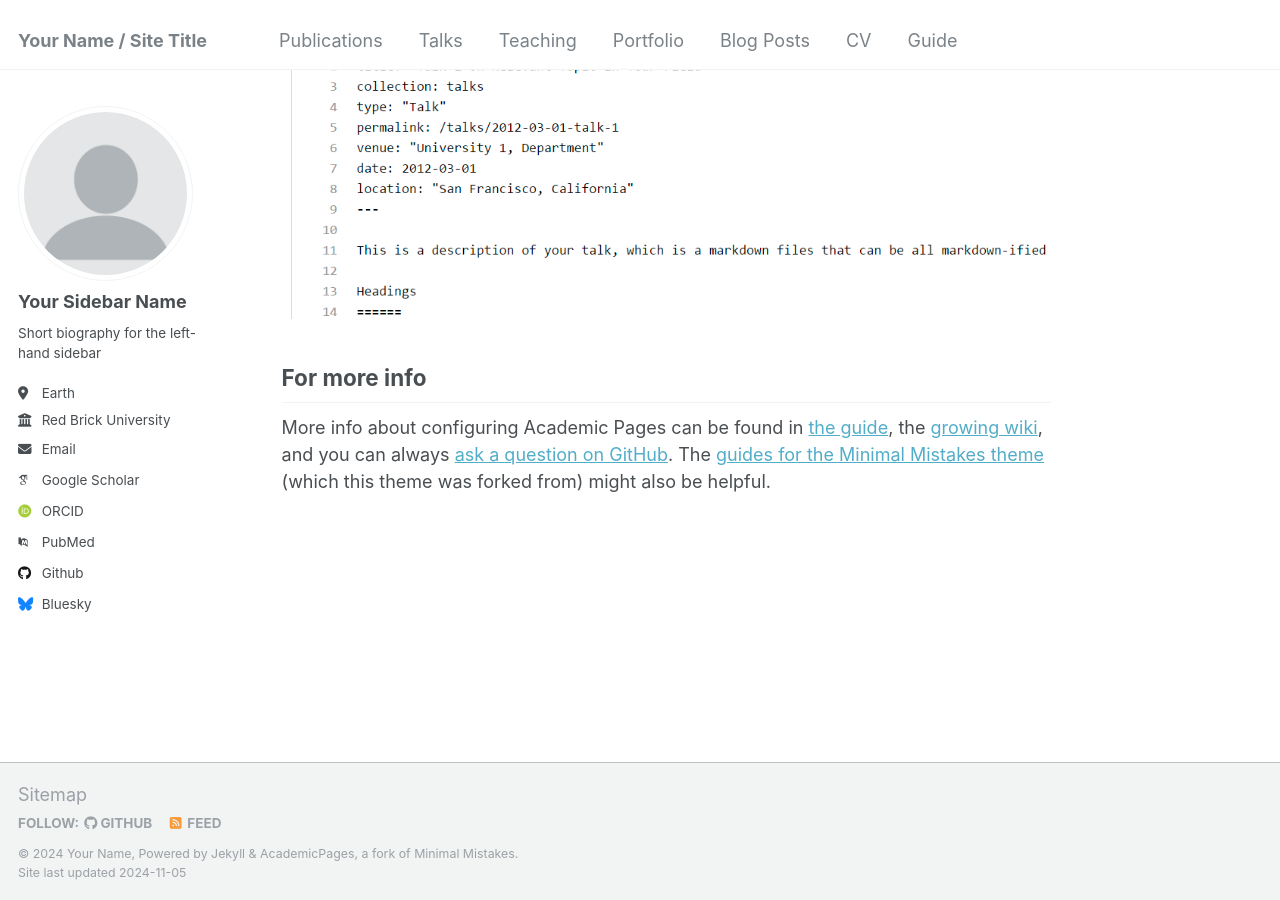
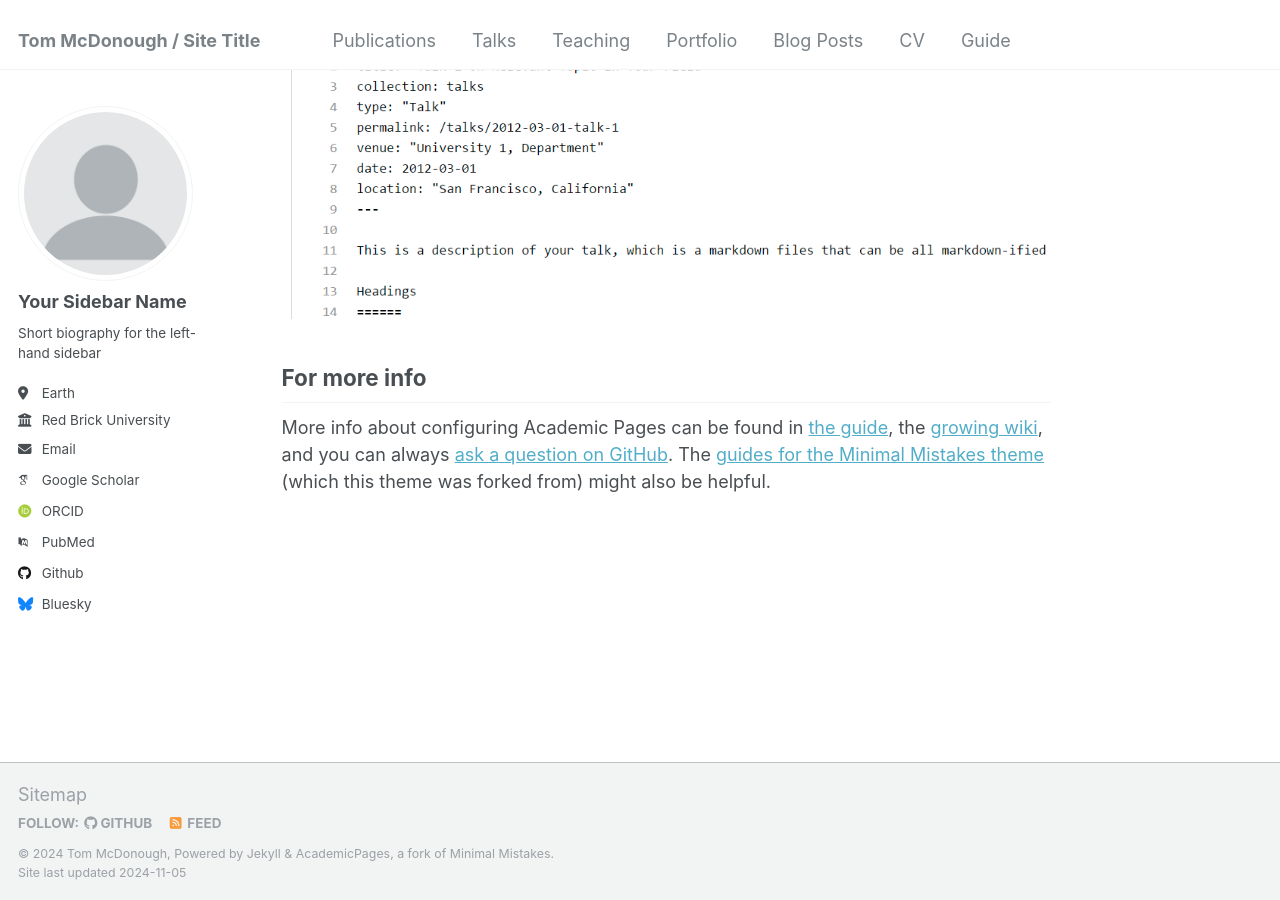
Before and after one commit to tmcdonough106/tmcdonough106.github.io, a Jekyll site: the page built from _pages/about.md, in a window 1280 px wide and 900 px high, scrolled down 2643 px. Built offline with Jekyll 4.4.1, drawn with Linux system fonts in a browser that asks for light colours; some web fonts are replaced.

Commit message:
Update _config.yml

```diff
--- a/_config.yml
+++ b/_config.yml
@@ -8,9 +8,9 @@
 
 # Basic Site Settings
 locale                   : "en-US"
-title                    : "Your Name / Site Title"
+title                    : "Tom McDonough / Site Title"
 title_separator          : "-"
-name                     : &name "Your Name"
+name                     : &name "Tom McDonough"
 description              : &description "personal description"
 url                      : https://academicpages.github.io # the base hostname & protocol for your site e.g. "https://mmistakes.github.io"
 baseurl                  : "" # the subpath of your site, e.g. "/blog"
```
